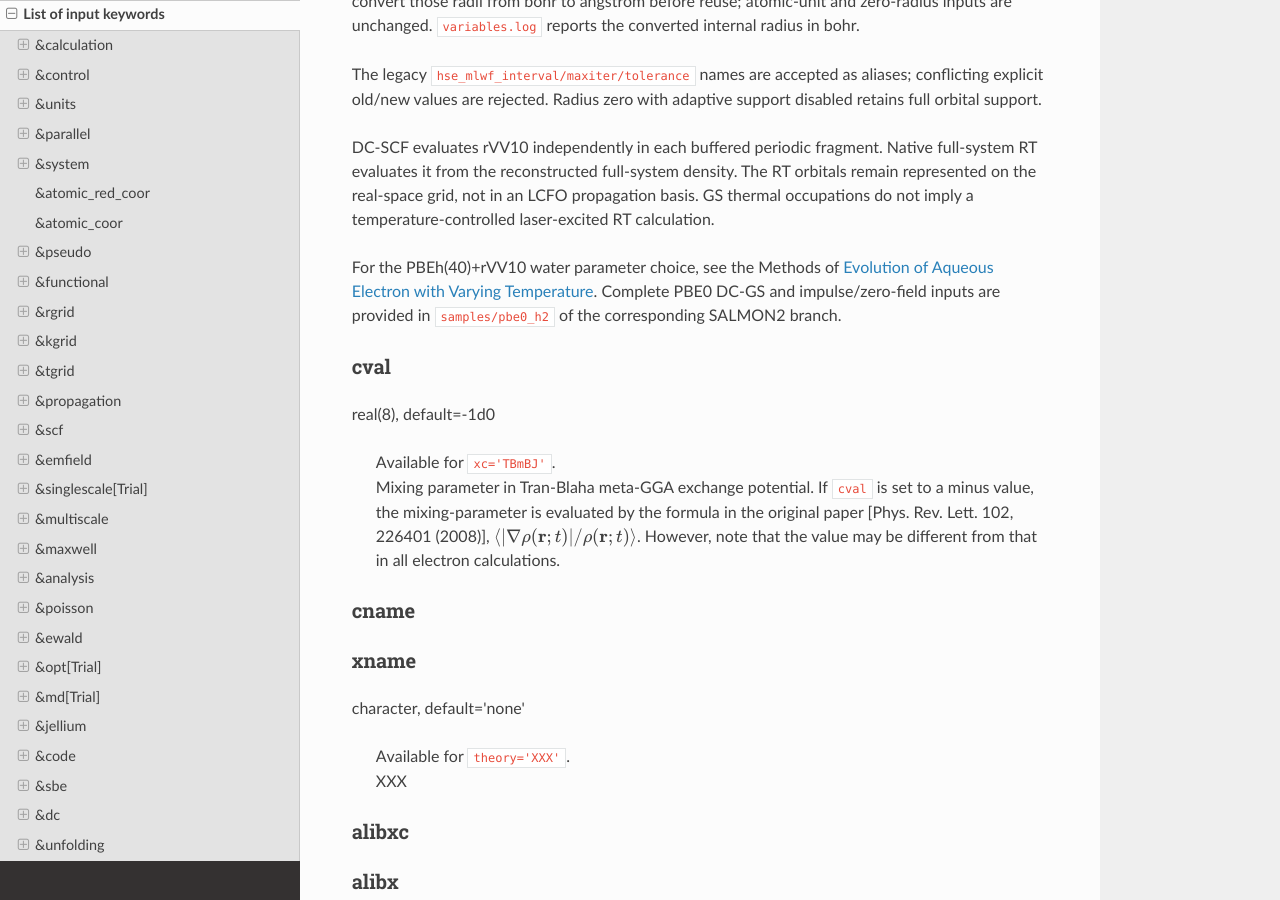
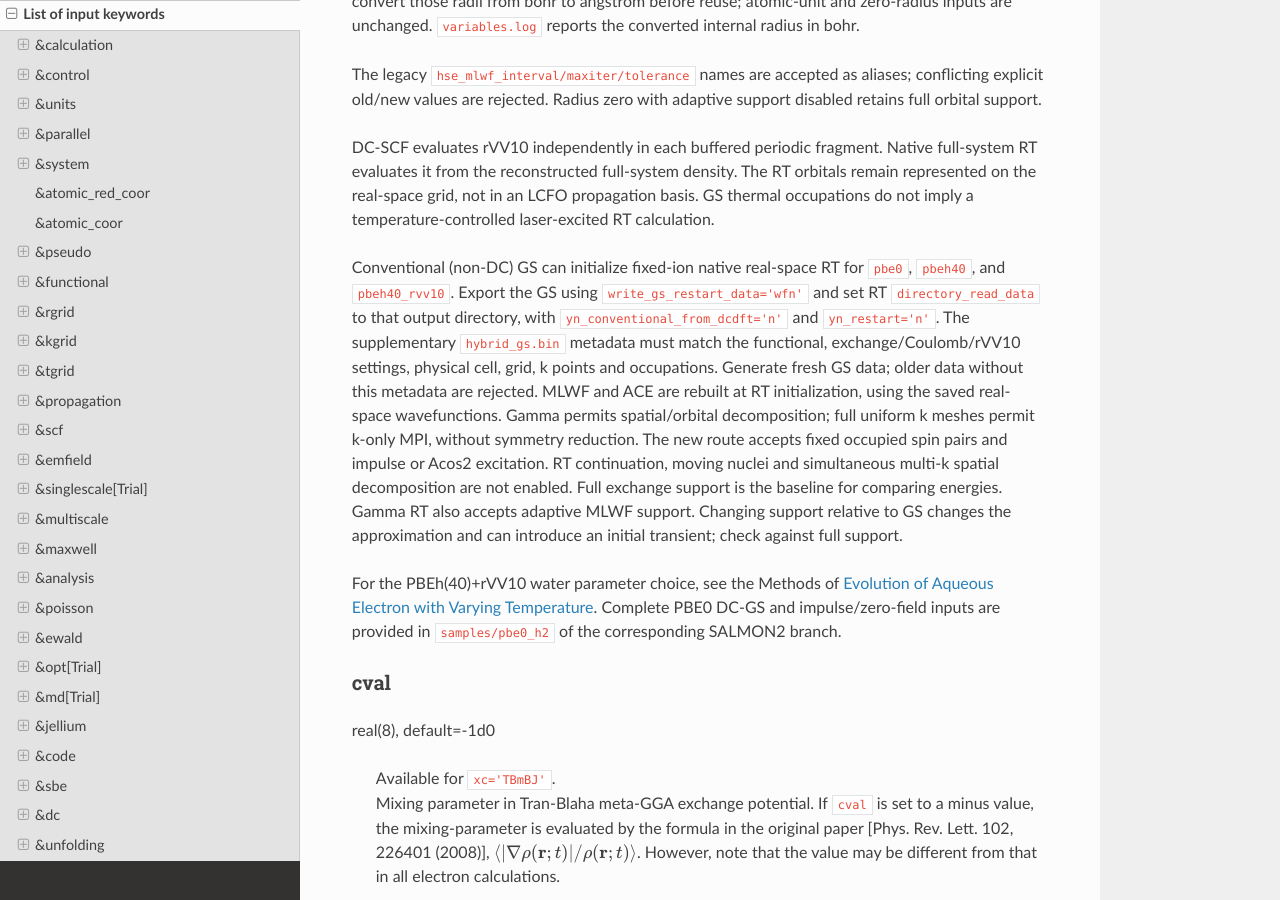
Before and after one commit to SALMON-TDDFT/SALMON-DOCS, a Sphinx documentation site: the page built from source/input_keyword_list.rst, in a window 1280 px wide and 900 px high, scrolled down 16746 px. Built offline with Sphinx 7.4.7 and the Read the Docs theme 3.1.0, drawn with Linux system fonts in a browser that asks for light colours; formulas are drawn with MathJax 3.

Commit message:
Document conventional hybrid ground-state initialization for native RT

```diff
--- a/source/input_keyword_list.rst
+++ b/source/input_keyword_list.rst
@@ -858,6 +858,22 @@ The RT orbitals remain represented on the real-space grid, not in an LCFO
 propagation basis. GS thermal occupations do not imply a temperature-controlled
 laser-excited RT calculation.
 
+Conventional (non-DC) GS can initialize fixed-ion native real-space RT for
+``pbe0``, ``pbeh40``, and ``pbeh40_rvv10``. Export the GS using
+``write_gs_restart_data='wfn'`` and set RT ``directory_read_data`` to that
+output directory, with ``yn_conventional_from_dcdft='n'`` and ``yn_restart='n'``.
+The supplementary ``hybrid_gs.bin`` metadata must match the functional,
+exchange/Coulomb/rVV10 settings, physical cell, grid, k points and occupations.
+Generate fresh GS data; older data without this metadata are rejected.
+MLWF and ACE are rebuilt at RT initialization, using the saved real-space
+wavefunctions. Gamma permits spatial/orbital decomposition; full uniform
+k meshes permit k-only MPI, without symmetry reduction. The new route accepts
+fixed occupied spin pairs and impulse or Acos2 excitation. RT continuation,
+moving nuclei and simultaneous multi-k spatial decomposition are not enabled.
+Full exchange support is the baseline for comparing energies. Gamma RT also
+accepts adaptive MLWF support. Changing support relative to GS changes the
+approximation and can introduce an initial transient; check against full support.
+
 For the PBEh(40)+rVV10 water parameter choice, see the Methods of
 `Evolution of Aqueous Electron with Varying Temperature
 <https://chemrxiv.org/engage/api-gateway/chemrxiv/assets/orp/resource/item/62ab9df7f5524a36fb1528e8/original/evolution-of-aqueous-electron-with-varying-temperature.pdf>`_.
```
